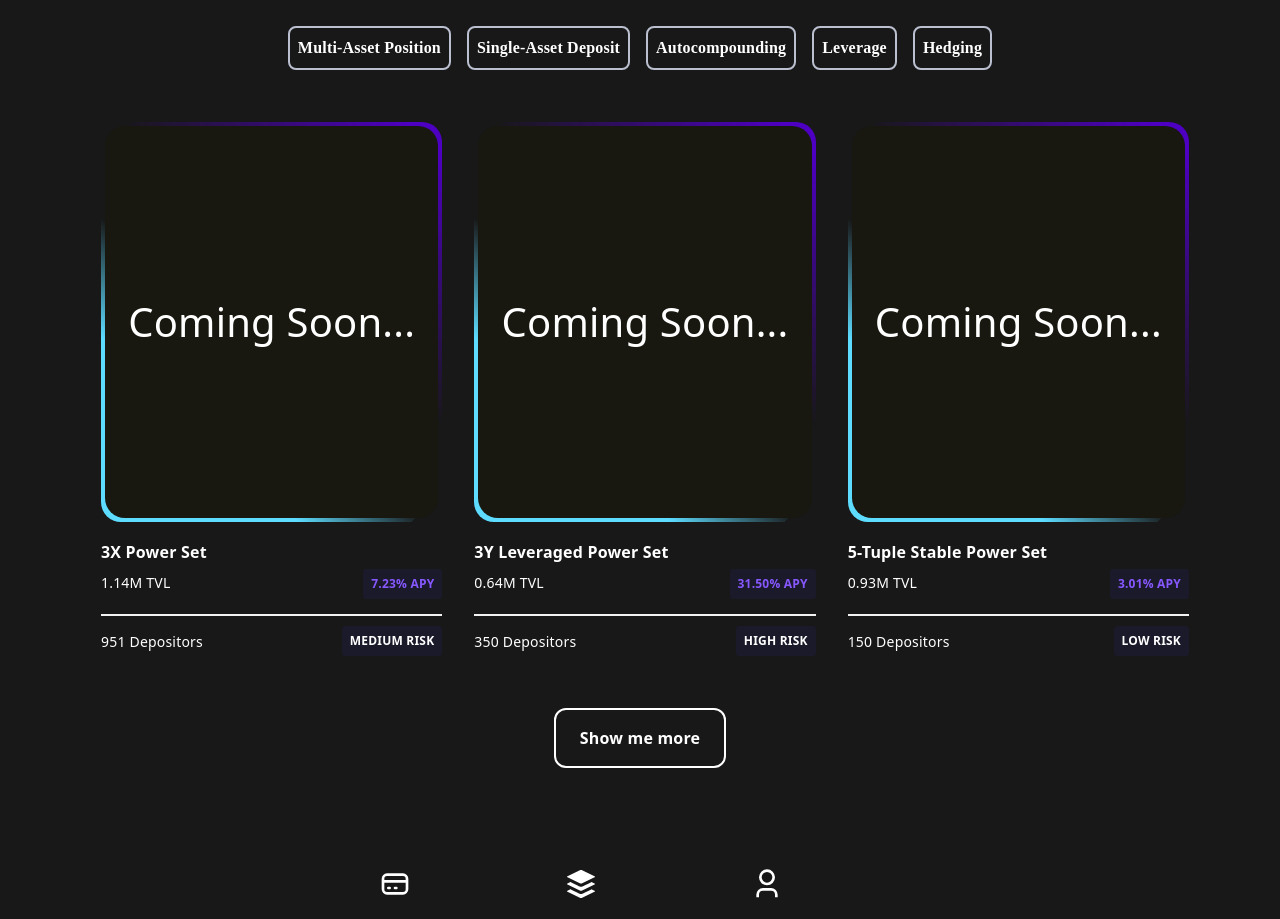
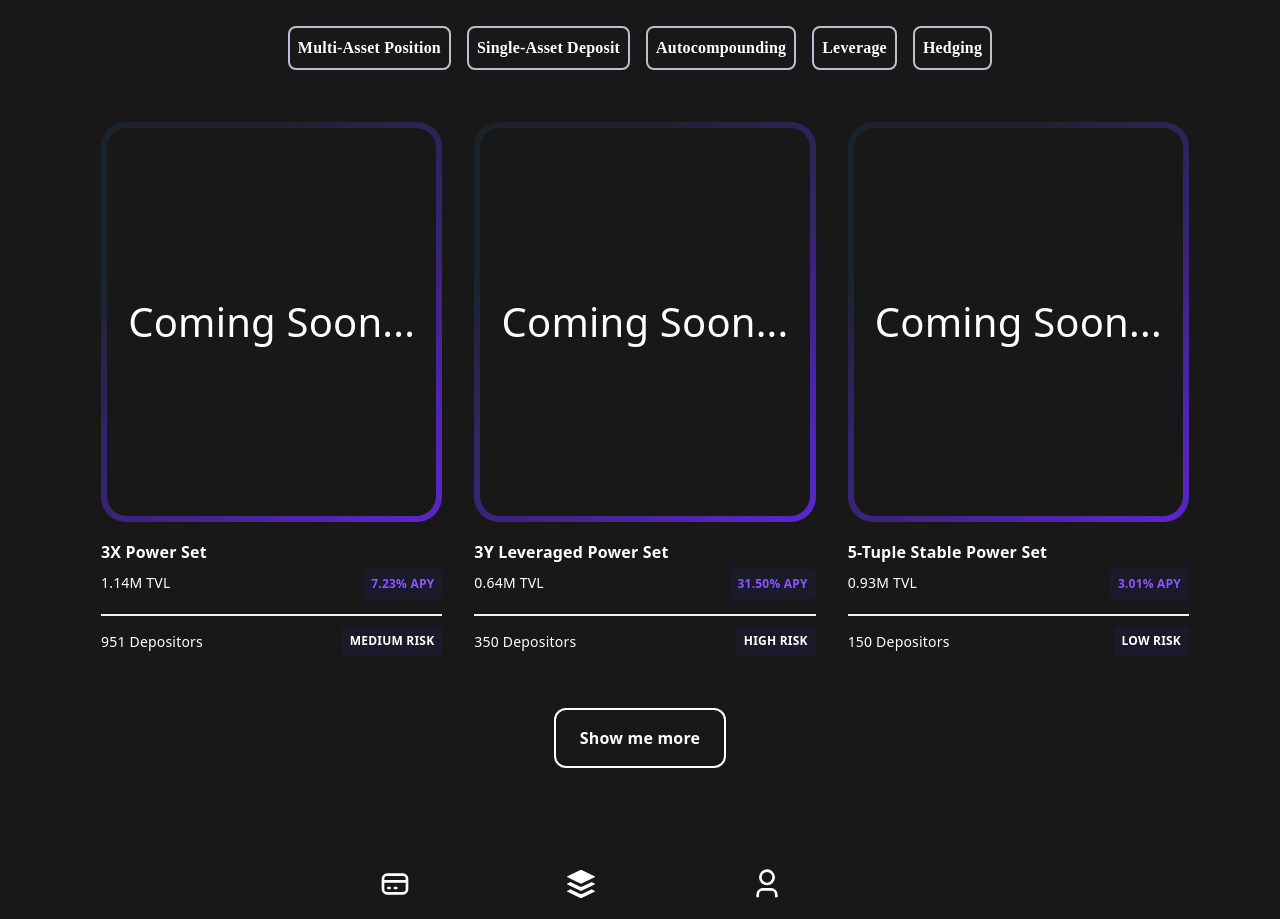
Before and after one commit to SeamMoney/landing-page, a Next.js app: page / in a window 1280 px wide. Shown: the part 1449-2368 px from the top of the page. Built offline with nearby package versions, Linux system fonts and the light colour scheme.

Commit message:
styling update

```diff
--- a/dark/components/auction_cards/CardMinimal.tsx
+++ b/dark/components/auction_cards/CardMinimal.tsx
@@ -16,6 +16,7 @@ const CardMinimal: FC<PropsType> = (props) => {
   } = props;
 
   return (
+
     <div
       className={`flex overflow-hidden ${
         renderType === "x" ? "flex-col" : "flex-row space-16 align-center"
--- a/styles/dark/nft_card/NftCard.module.scss
+++ b/styles/dark/nft_card/NftCard.module.scss
@@ -20,31 +20,57 @@
 	max-width: 75vh;
 	height: 500vw;
 	max-height: 50vh;
-	border-radius: 20px;
+	border-radius: 25px;
 	display: flex;
 	justify-content: center;
 	align-items: center;
   overflow: hidden;
 }
+
+
 .cube::before,.blur::before{
-	content: "";
-	width: 140%;
-	height: 200%;
-	background: linear-gradient(
-		#5ddcff 34%,
-		transparent 45% 55%,
-		#4e00c2 80%
-	);
-	position: absolute;
-	animation: animate 10s infinite linear;
+	// content: "";
+	// width: 140%;
+	// height: 200%;
+	// background: linear-gradient(
+	// 	#5ddcff 34%,
+	// 	transparent 45% 55%,
+	// 	#4e00c2 80%
+	// );
+	// position: absolute;
+	// animation: animate 10s infinite linear;
+  content: '';
+  position: absolute;
+  border-radius: 20px;
+  // z-index: -2;
+  left: -50%;
+  top: -50%;
+  width: 200%;
+  height: 200%;
+  background-color: #1a232a;
+  background-image: conic-gradient(transparent, #5a26cc, transparent 80%);
+  animation: rotate 10s linear infinite;
 }
 .cube::after{
-	content: "";
-	background: #181810;
+	// content: "";
+	// background: #181810;
 	border-radius: 20px;
 	position: absolute;
 	inset: 4px;
+  content: '';
+  position: absolute;
+  border-radius: 20px;
+  z-index: 999;
+  left: 6px;
+  top: 6px;
+  width: calc(100% - 12px);
+  height: calc(100% - 12px);
+  background: #181818;
+  border-radius: 20px;
 }
+
+
+
 @keyframes animate{
 	0%{
 		transform: rotate(0deg);
--- a/styles/globals.css
+++ b/styles/globals.css
@@ -25,6 +25,64 @@ body {
   margin: 0;
   padding: 0;
   -webkit-font-smoothing: antialiased;
+}
+
+.box{
+	position: relative;
+	width: 300px;
+	height: 400px;
+	display: flex;
+	justify-content: center;
+	align-items: center;
+	background: #060c21;
+	margin: 40px;
+}
+.box:before{
+	content: '';
+	position: absolute;
+	top: -2px;
+	left: -2px;
+	right: -2px;
+	bottom: -2px;
+	background: #fff;
+	z-index: -1;
+}
+.box:after{
+	content: '';
+	position: absolute;
+	top: -2px;
+	left: -2px;
+	right: -2px;
+	bottom: -2px;
+	background: #fff;
+	z-index: -2;
+	filter: blur(40px);
+}
+.box:nth-child(1):before,
+.box:nth-child(1):after{
+	background: linear-gradient(235deg, #89ff00, #010615, #00bcd4);
+}
+.box:nth-child(2):before,
+.box:nth-child(2):after{
+	background: linear-gradient(235deg, #ff005e, #010615, #fbff00);
+}
+.box:nth-child(3):before,
+.box:nth-child(3):after{
+	background: linear-gradient(235deg, #772aff, #010615, #2196F3);
+}
+.box .glass{
+	position: absolute;
+	top: 0;
+	left: 0;
+	width: 50%;
+	height: 100%;
+	display: block;
+	/* background: rgba(255,255,255,.1); */
+	pointer-events: none;
+}
+.box .content{
+	padding: 20px;
+	color: #fff;
 }
 
 @property --rotate {
```
Lines whose indentation alone changed are shown as unchanged.
